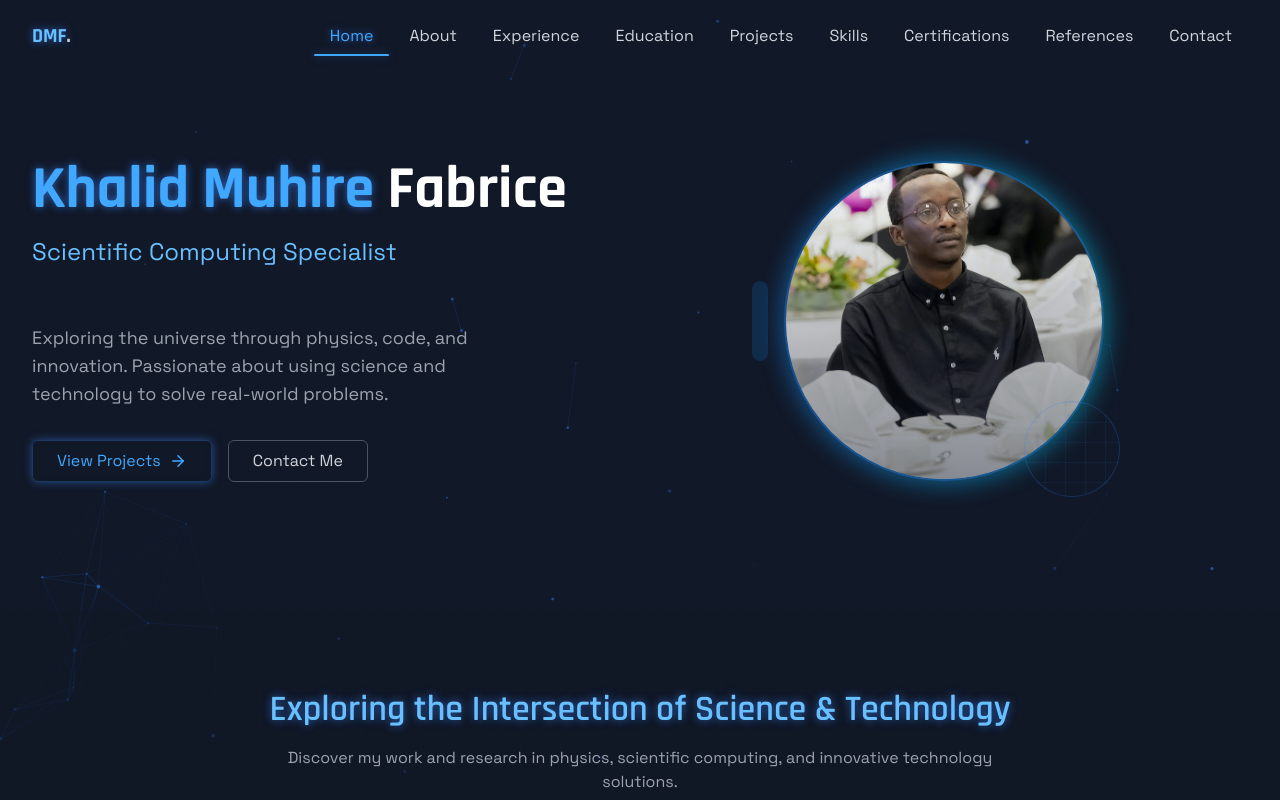
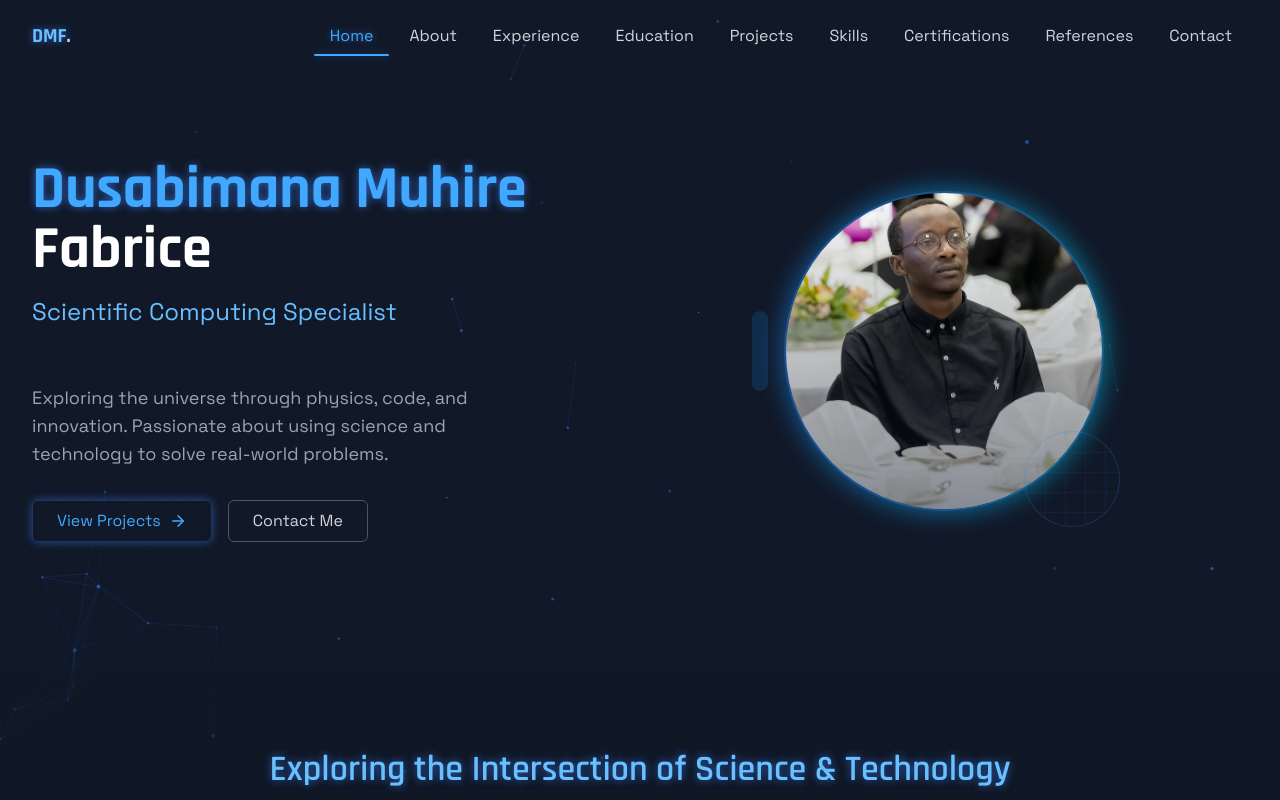
Before and after one commit to fablib250/FAB, a React (Vite) app: page / in a window 1280 px wide. Shown: the top 800 px of the page. Built offline with nearby package versions, Linux system fonts and the light colour scheme.

Commit message:
Update name in Home component

```diff
--- a/src/pages/Home.tsx
+++ b/src/pages/Home.tsx
@@ -21,7 +21,7 @@ const Home: React.FC = () => {
                 transition={{ duration: 0.5 }}
               >
                 <h1 className="text-4xl sm:text-5xl md:text-6xl font-rajdhani font-bold text-white leading-tight mb-4">
-                  <span className="text-primary-400 text-glow"> Khalid Muhire </span> Fabrice
+                  <span className="text-primary-400 text-glow">Dusabimana Muhire </span> Fabrice
                 </h1>
 
                 <div className="text-xl sm:text-2xl text-gray-300 mb-6 h-16">
```
